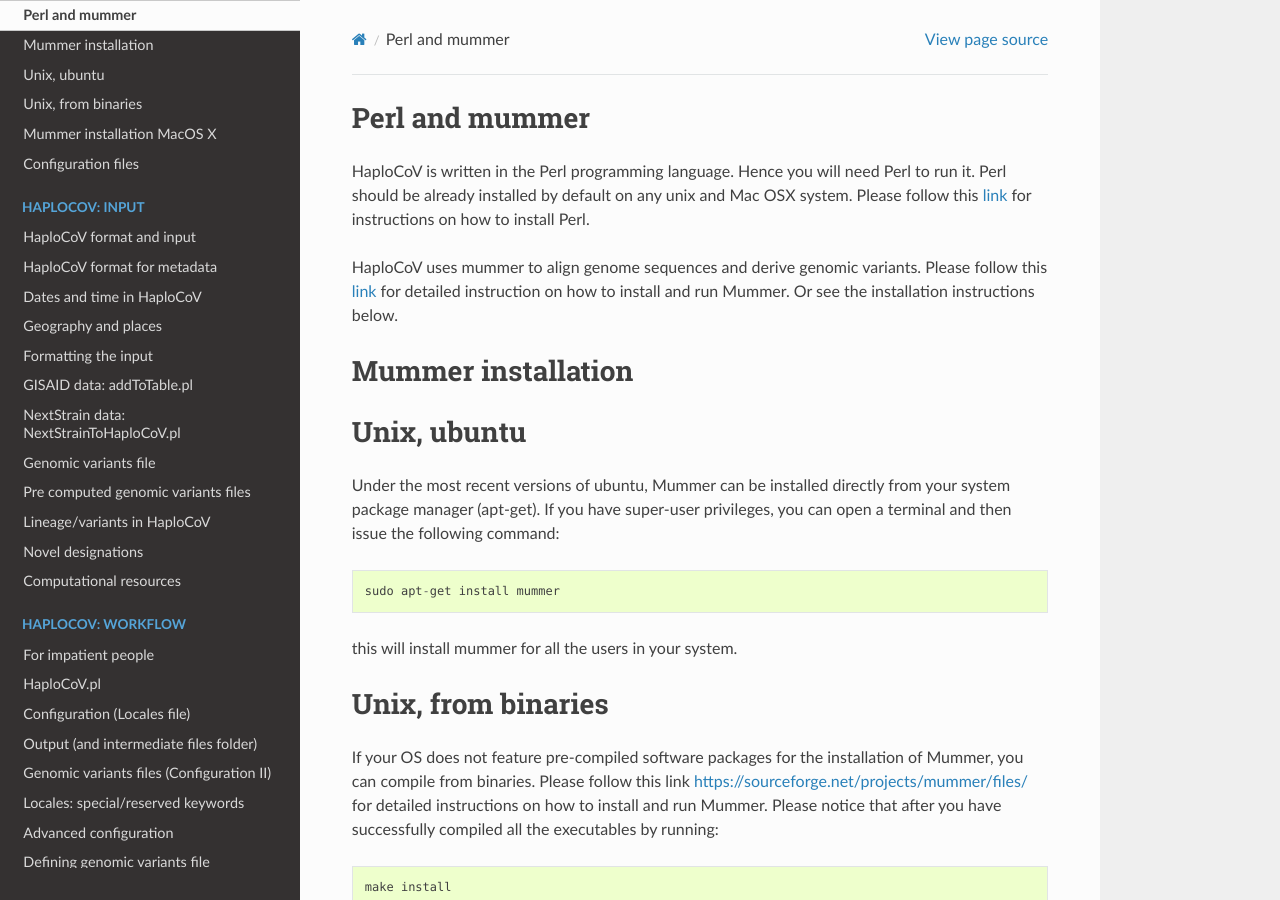
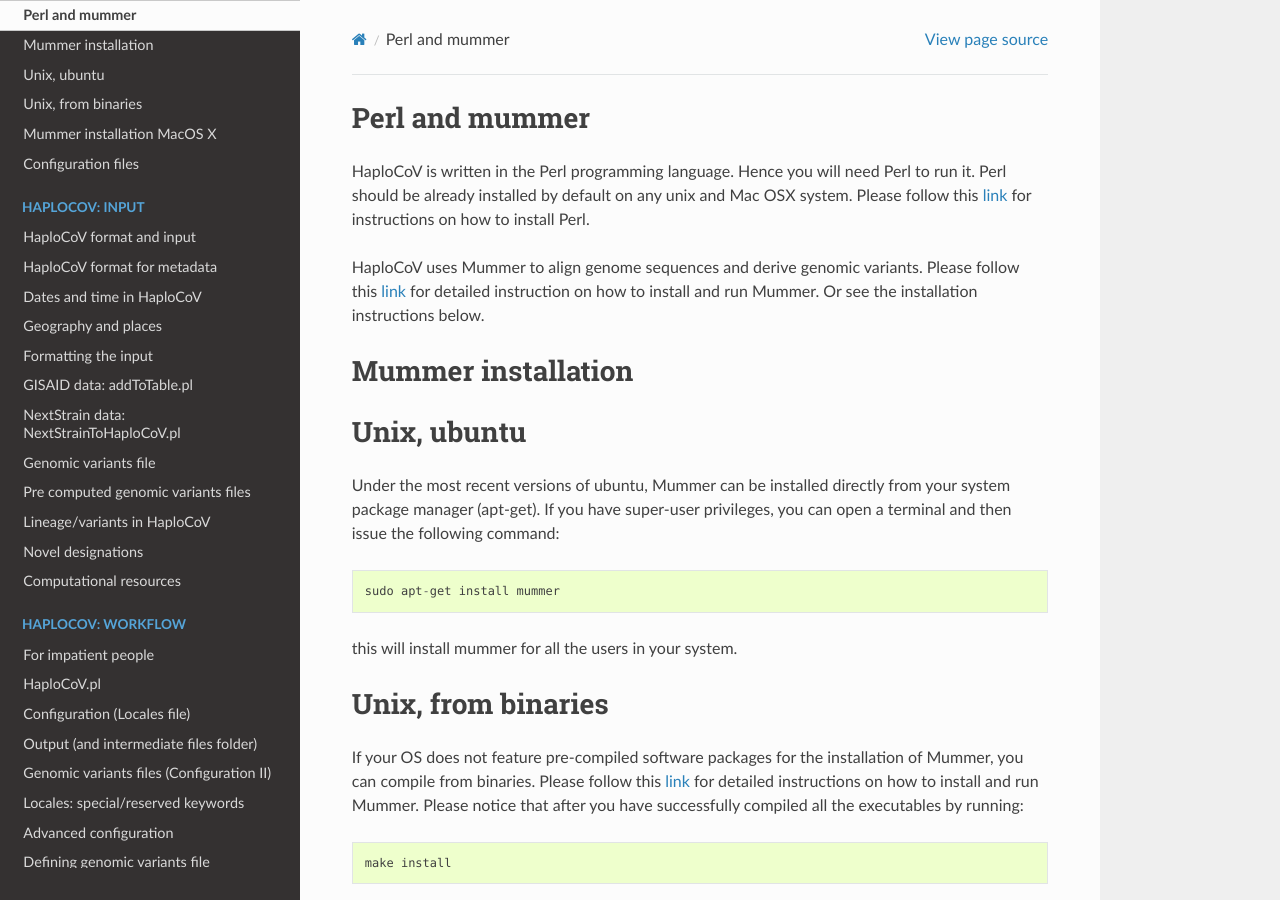
Before and after one commit to matteo14c/HaploCoV, a Sphinx documentation site: the page built from docs/source/perlMummer.rst, in a window 1280 px wide and 900 px high. Built offline with Sphinx 7.4.7 and the Read the Docs theme 2.0.0, drawn with Linux system fonts in a browser that asks for light colours.

Commit message:
Update perlMummer.rst

```diff
--- a/docs/source/perlMummer.rst
+++ b/docs/source/perlMummer.rst
@@ -4,7 +4,7 @@ Perl and mummer
 HaploCoV is written in the Perl programming language. Hence you will need Perl to run it. Perl should be already installed by default on any unix and Mac OSX system.
 Please follow this `link <https://www.perl.org/get.html>`_ for instructions on how to install Perl.
 
-HaploCoV uses mummer to align genome sequences and derive genomic variants. Please follow this `link <https://sourceforge.net/projects/mummer/files/>`_ for detailed instruction on how to install and run Mummer.
+HaploCoV uses Mummer to align genome sequences and derive genomic variants. Please follow this `link <https://sourceforge.net/projects/mummer/files/>`_ for detailed instruction on how to install and run Mummer.
 Or see the installation instructions below.
 
 Mummer installation
@@ -25,7 +25,7 @@ this will install mummer for all the users in your system.
 Unix, from binaries
 ====================
 
-If your OS does not feature pre-compiled software packages for the installation of Mummer, you can compile from binaries. Please follow this link https://sourceforge.net/projects/mummer/files/ for detailed instructions on how to install and run Mummer. Please notice that after you have successfully compiled all the executables by running:
+If your OS does not feature pre-compiled software packages for the installation of Mummer, you can compile from binaries. Please follow this `link <https://sourceforge.net/projects/mummer/files/>`_ for detailed instructions on how to install and run Mummer. Please notice that after you have successfully compiled all the executables by running:
 
 ::
 
```
